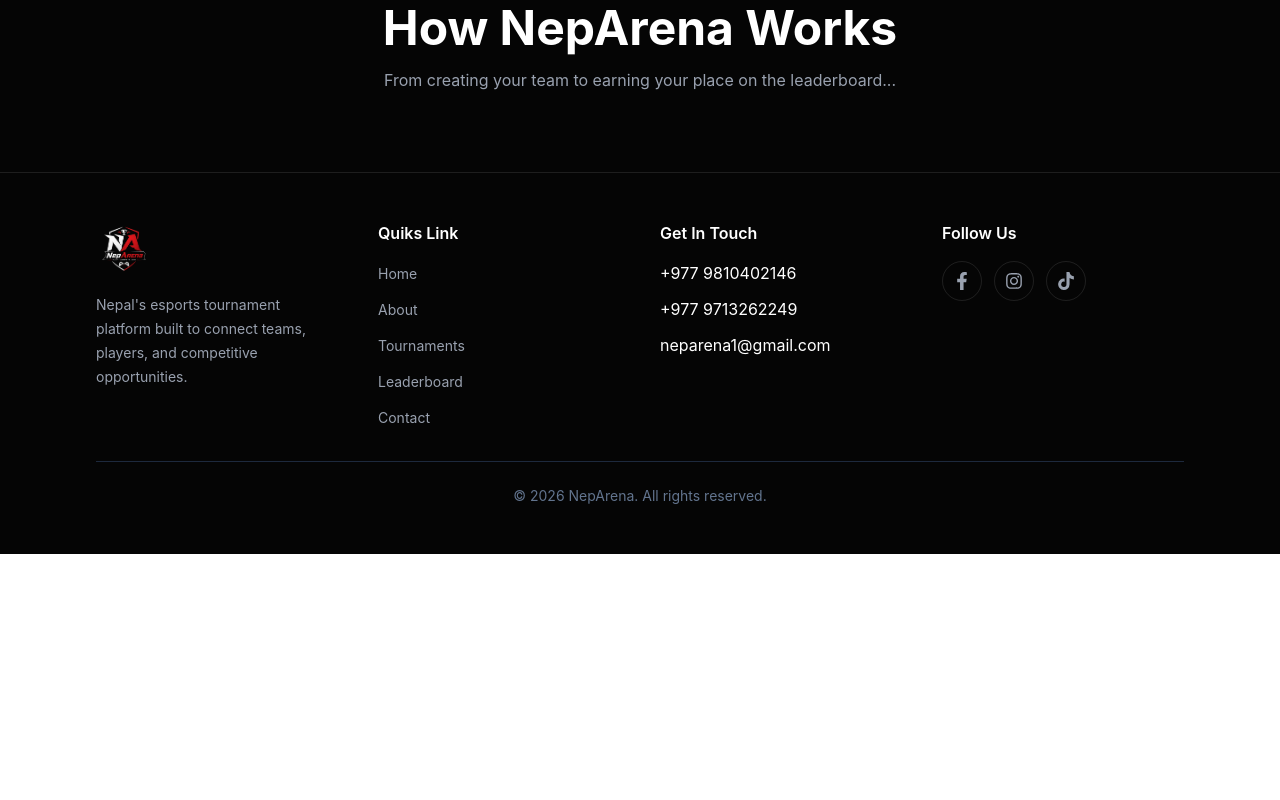
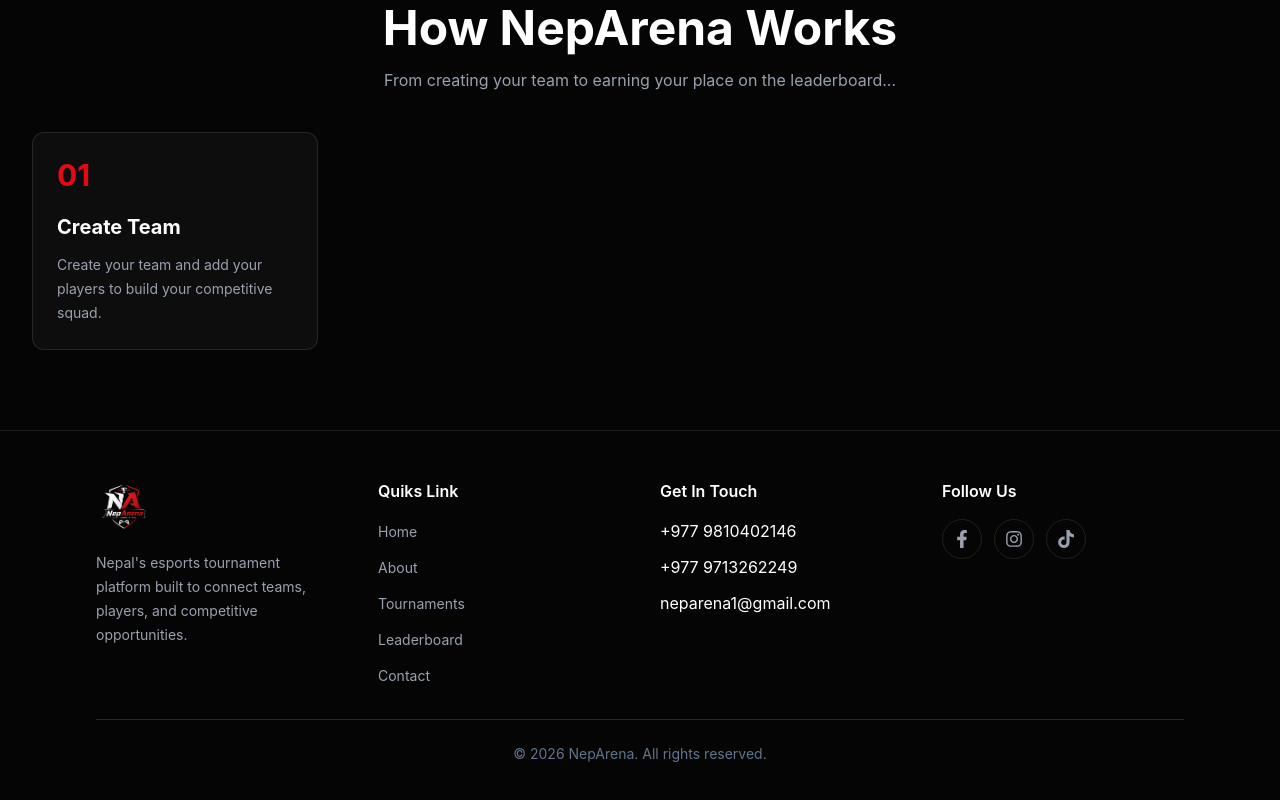
Before and after one commit to Sugam112stha/NepArena, a React (Vite) app: page /About in a window 1280 px wide. Shown: the part 1474-2274 px from the top of the page. Before the commit the page ends 2028 px from the top, so only its background shows below. Built offline with nearby package versions, Linux system fonts and the light colour scheme.

Commit message:
first step of how neparena work

```diff
--- a/src/pages/About.tsx
+++ b/src/pages/About.tsx
@@ -122,6 +122,21 @@
             your place on the leaderboard...
           </p>
         </div>
+
+        <div className="grid mt-10 gap-6 sm:grid-cols-2 lg:grid-cols-4">
+          <div className="rounded-xl border border-white/10 bg-[#0D0D0D] p-6">
+            <span className="text-3xl font-bold text-[#E50914]">
+              01
+            </span>
+            <h3 className="mt-5 font-bold text-xl">
+              Create Team
+            </h3>
+            <p className="mt-3 text-sm leading-6 text-gray-400">
+              Create your team and add your players to build
+              your competitive squad.
+            </p>
+          </div>
+        </div>
       </section>
     </main>
   )
```
